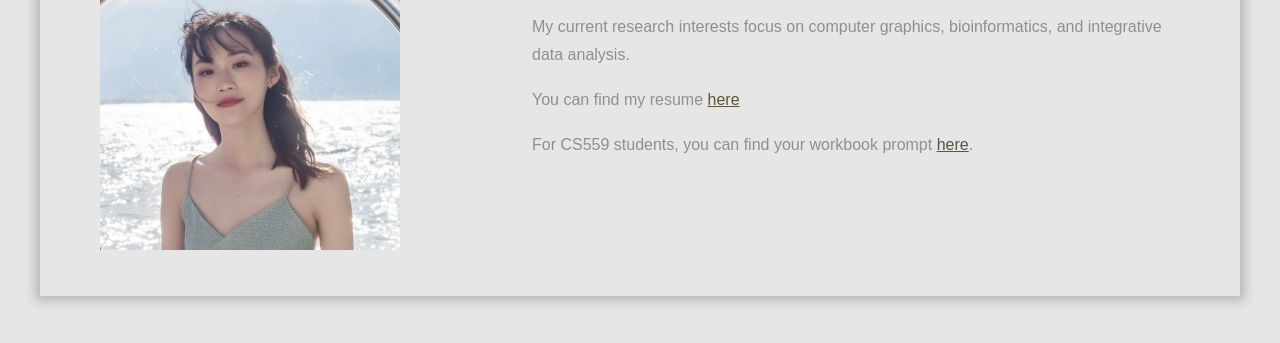
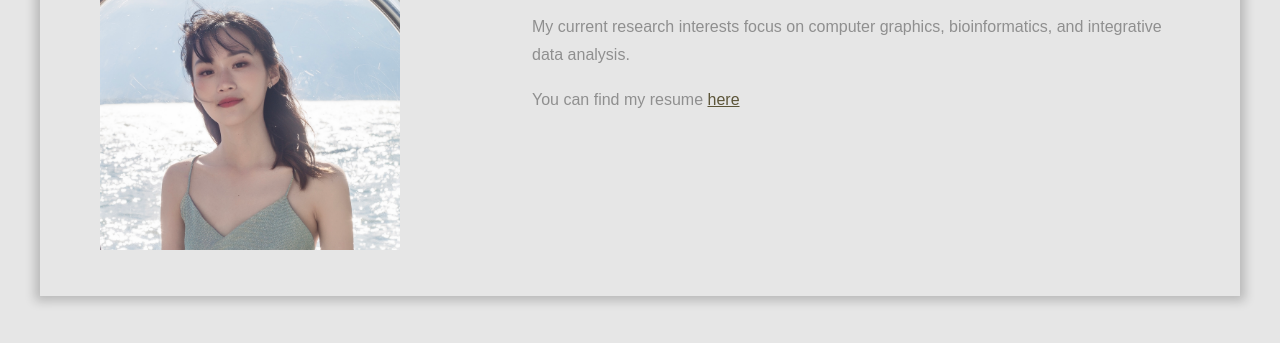
Before and after one commit to BaiqinDeng/BaiqinDeng.github.io, a plain HTML site: page index.html in a window 1280 px wide. Shown: the part 355-698 px from the top of the page. Drawn offline with Linux system fonts and the light colour scheme.

Commit message:
Update index.html

```diff
--- a/index.html
+++ b/index.html
@@ -58,7 +58,7 @@
 
                 <p>You can find my resume <a href="https://drive.google.com/file/d/1tEyP2XCvjd9ZKqVVEXjPQQE8r4bJbP_T/view?usp=share_link">here</a></p>
 
-                <p>For CS559 students, you can find your workbook prompt <a href="CS559.html">here</a>.</p>
+
 
                 <!-- End Content -->
             </div>
```
